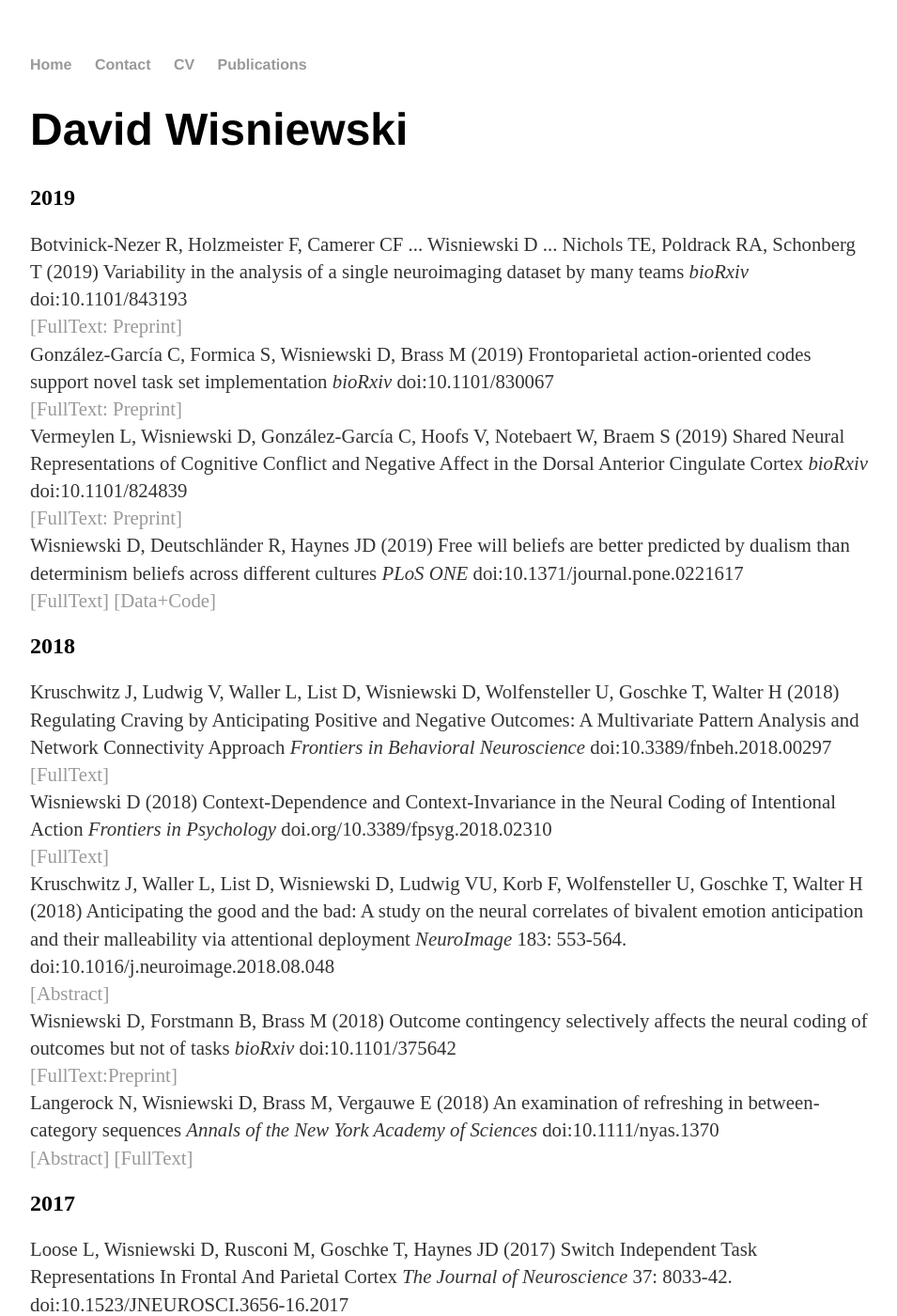
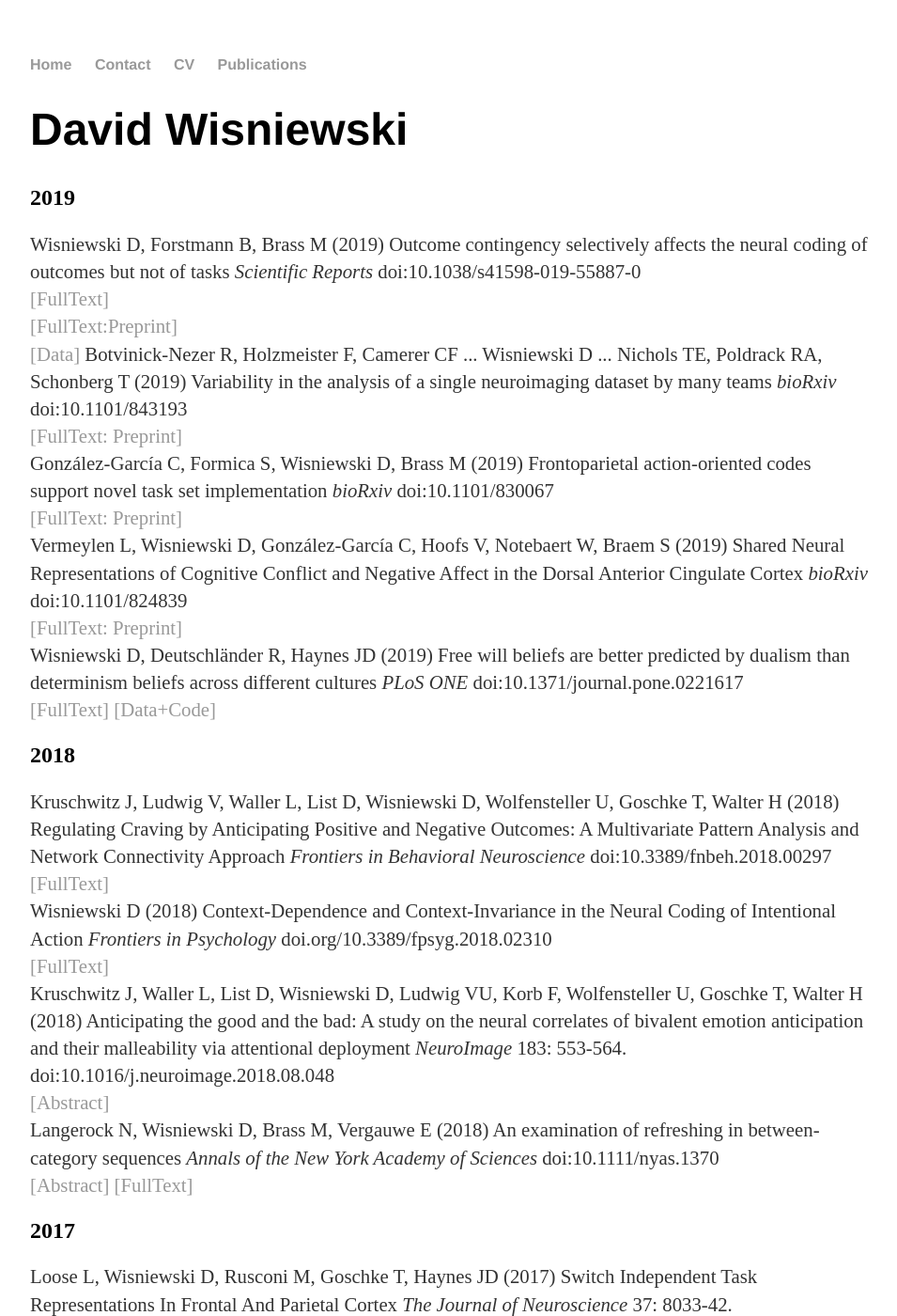
Before and after one commit to davidwisniewski/davidwisniewski.github.io, a Jekyll site: the page built from publications/index.html, in a window 1280 px wide and 1400 px high. Shown: the whole window at 94% size, without its empty margins (160-1115 px from the left). Built offline with Jekyll 4.4.1, drawn with Linux system fonts in a browser that asks for light colours.

Commit message:
updated publication list

```diff
--- a/publications/index.html
+++ b/publications/index.html
@@ -6,6 +6,8 @@ title: David Wisniewski
 	<h1>David Wisniewski</h1>
 	<h2>2019</h2>
 	<p>
+	Wisniewski D, Forstmann B, Brass M (2019) Outcome contingency selectively affects the neural coding of outcomes but not of tasks <em>Scientific Reports</em> doi:10.1038/s41598-019-55887-0<br>
+	<a href="https://www.nature.com/articles/s41598-019-55887-0">[FullText]</a><br><a href="https://www.biorxiv.org/content/10.1101/375642v5">[FullText:Preprint]</a><br><a href="https://osf.io/9j7ra/">[Data]</a>
 	Botvinick-Nezer R, Holzmeister F, Camerer CF ... Wisniewski D ... Nichols TE, Poldrack RA, Schonberg T (2019) Variability in the analysis of a single neuroimaging dataset by many teams <em>bioRxiv</em> doi:10.1101/843193 <br>
 	<a href="https://www.biorxiv.org/content/10.1101/843193v1">[FullText: Preprint]</a><br>
 	González-García C, Formica S, Wisniewski D, Brass M (2019) Frontoparietal action-oriented codes support novel task set implementation <em>bioRxiv</em> doi:10.1101/830067 <br>
@@ -24,8 +26,6 @@ title: David Wisniewski
 	<a href="https://www.frontiersin.org/articles/10.3389/fpsyg.2018.02310/full">[FullText]</a><br>
 	Kruschwitz J, Waller L, List D, Wisniewski D, Ludwig VU, Korb F, Wolfensteller U, Goschke T, Walter H (2018) Anticipating the good and the bad: A study on the neural correlates of bivalent emotion anticipation and their malleability via attentional deployment <em>NeuroImage</em> 183: 553-564. doi:10.1016/j.neuroimage.2018.08.048<br>
 	<a href="https://www.sciencedirect.com/science/article/pii/S1053811918307468">[Abstract]</a><br>
-	Wisniewski D, Forstmann B, Brass M (2018) Outcome contingency selectively affects the neural coding of outcomes but not of tasks <em>bioRxiv</em> doi:10.1101/375642<br>
-	<a href="https://www.biorxiv.org/content/10.1101/375642v5">[FullText:Preprint]</a><br>
 	Langerock N, Wisniewski D, Brass M, Vergauwe E (2018) An examination of refreshing in between-category sequences <em>Annals of the New York Academy of Sciences</em> doi:10.1111/nyas.1370  <br>
 	<a href="https://www.ncbi.nlm.nih.gov/pubmed/29744894">[Abstract]</a> <a href="https://nyaspubs.onlinelibrary.wiley.com/doi/epdf/10.1111/nyas.13702">[FullText]</a>
 	</p>
```
